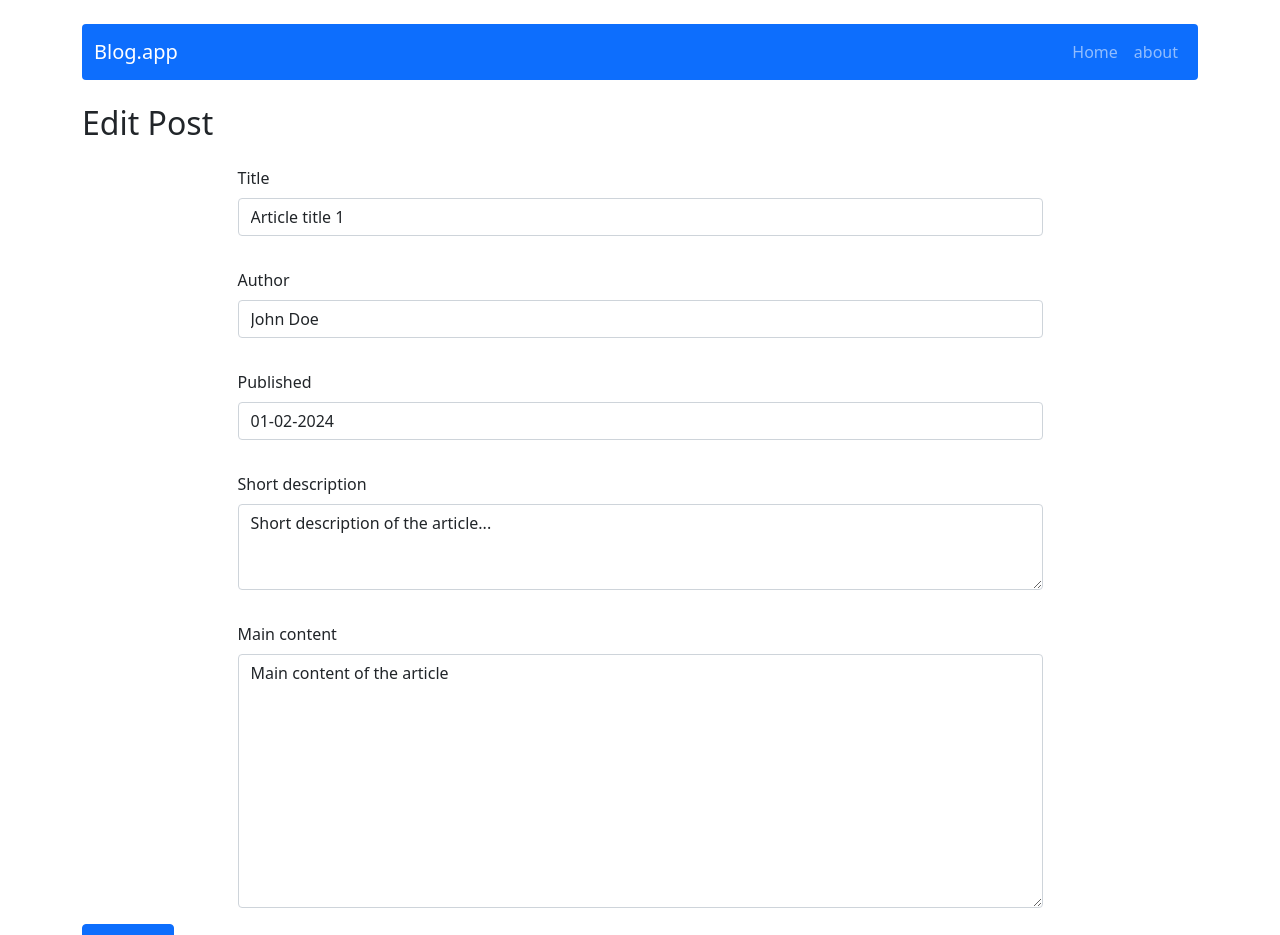
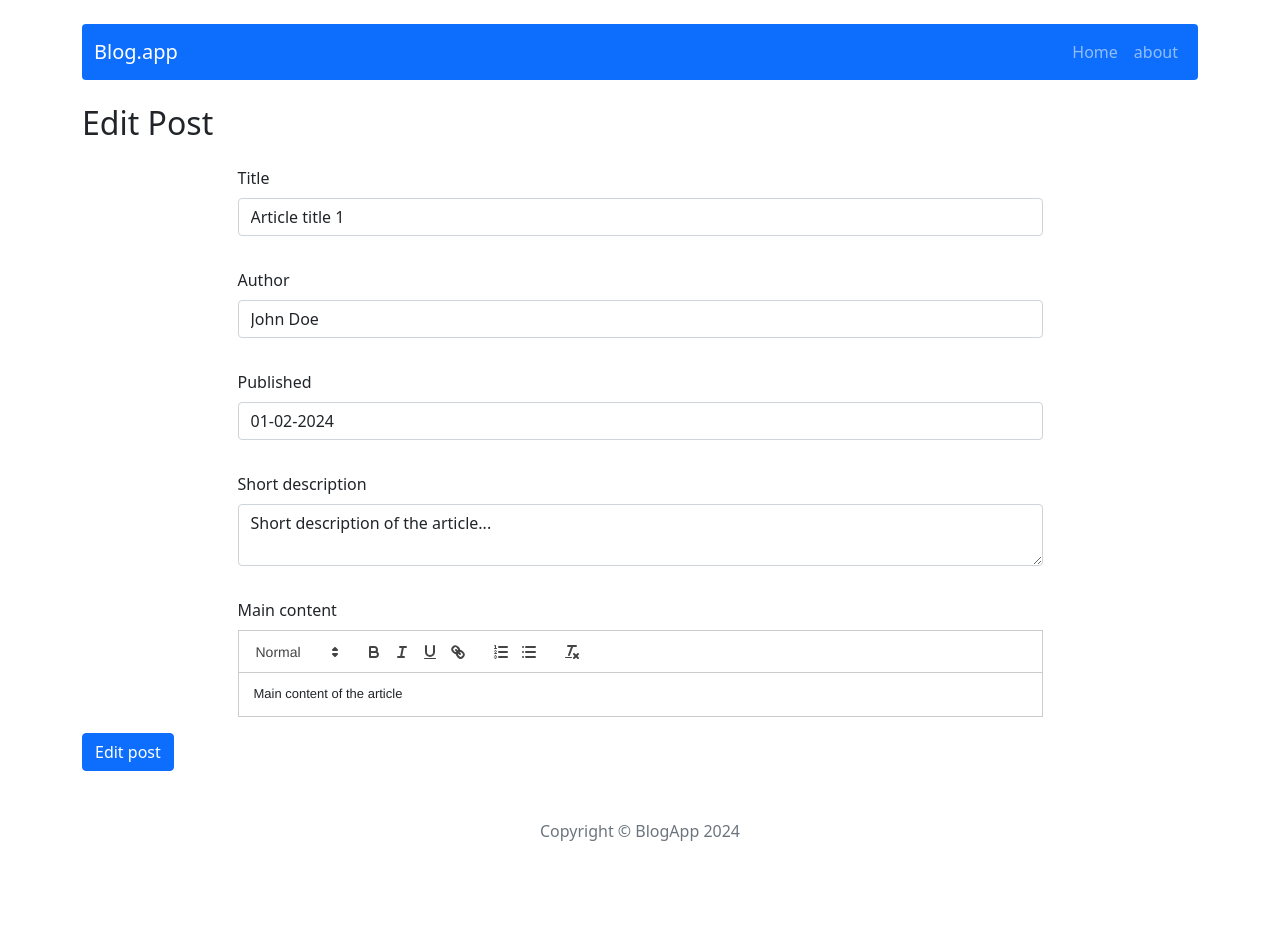
Before and after one commit to MichalWiaderkowicz/react-bolg, a React (Create React App) app: page /post/edit/1 in a window 1280 px wide. Shown: the top 935 px of the page. After the commit the page ends 891 px from the top, so only its background shows below. Built offline with nearby package versions, Linux system fonts and the light colour scheme.

Commit message:
React Datepicker

```diff
--- a/package.json
+++ b/package.json
@@ -11,6 +11,7 @@
     "http-server": "^14.1.1",
     "react": "^18.2.0",
     "react-bootstrap": "2.8.0",
+    "react-datepicker": "^6.6.0",
     "react-dom": "^18.2.0",
     "react-quill": "^2.0.0",
     "react-redux": "8.1.2",
--- a/src/components/Features/Post/Post.js
+++ b/src/components/Features/Post/Post.js
@@ -45,7 +45,10 @@ const Post = () => {
             {post.publishedDate}
           </p>
           <br />
-          <p className="mb-0">{post.shortDescription}</p>
+          <p
+            className="mb-0"
+            dangerouslySetInnerHTML={{ __html: post.content }}
+          />
         </div>
         <Modal
           show={showModal}
--- a/src/components/Features/PostForm/PostForm.js
+++ b/src/components/Features/PostForm/PostForm.js
@@ -1,6 +1,8 @@
 import { Button, Form } from "react-bootstrap";
 import PropTypes from "prop-types";
 import { useState } from "react";
+import ReactQuill from "react-quill";
+import "react-quill/dist/quill.snow.css";
 
 const PostForm = ({ action, actionText, ...props }) => {
   const [title, setTitle] = useState(props.title || "");
@@ -48,18 +50,12 @@ const PostForm = ({ action, actionText, ...props }) => {
           onChange={(e) => setShortDescription(e.target.value)}
           placeholder="Leave a comment here"
           as="textarea"
-          rows={3}
+          rows={2}
         />
       </Form.Group>
       <Form.Group className="m-auto w-75 p-3">
         <Form.Label>Main content</Form.Label>
-        <Form.Control
-          value={content}
-          onChange={(e) => setContent(e.target.value)}
-          placeholder="Leave a comment here"
-          as="textarea"
-          rows={10}
-        />
+        <ReactQuill theme="snow" value={content} onChange={setContent} />
       </Form.Group>
       <Button variant="primary" type="submit">
         Edit post
```
Also changed, not shown: 2 other files (tests, documents, lock files or other folders).
